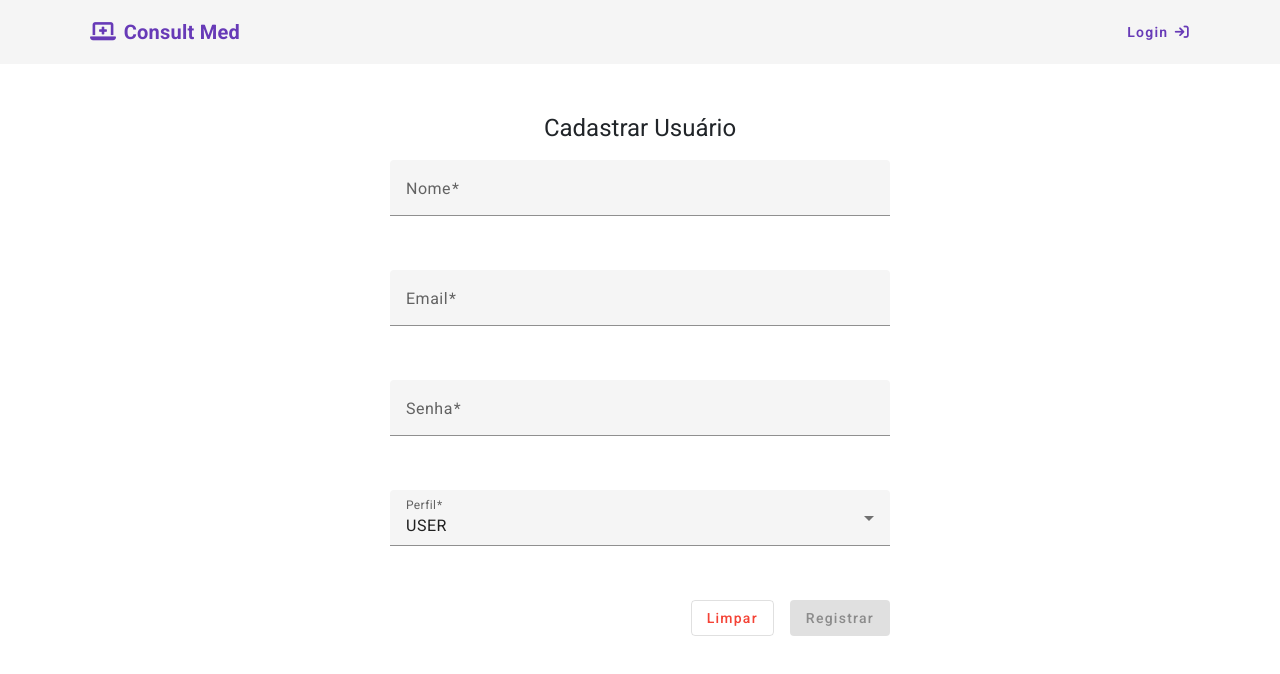
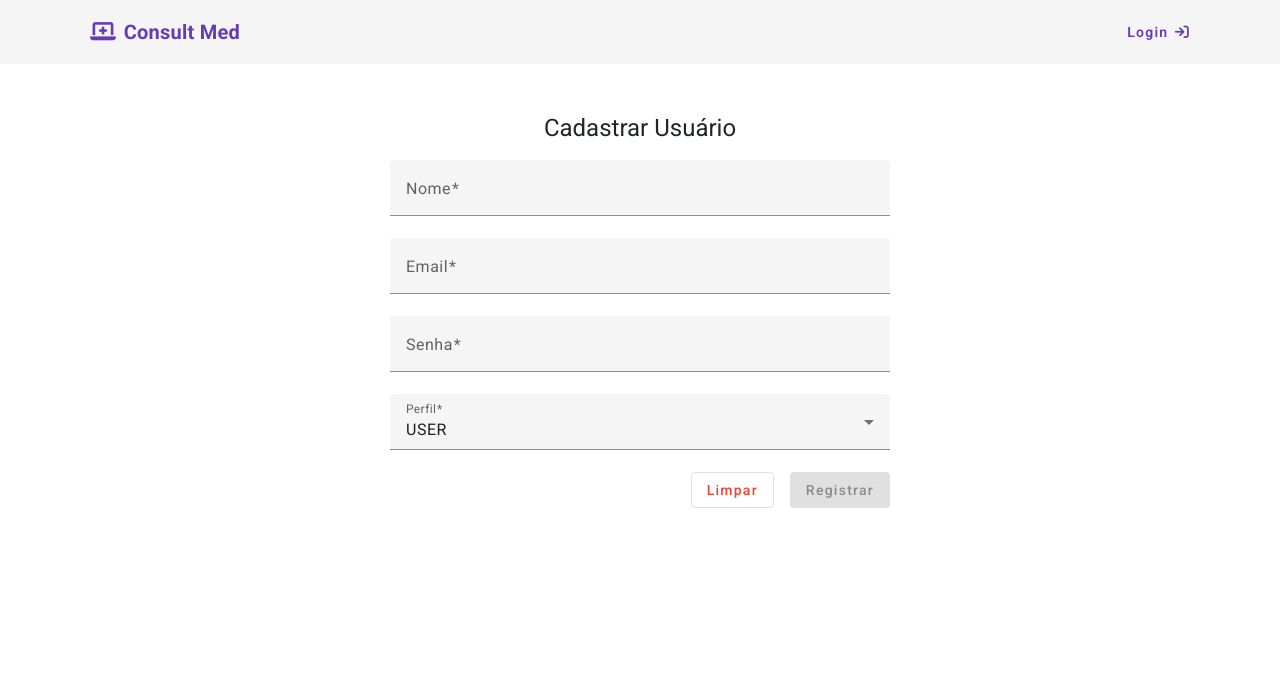
Before and after one commit to famgz/consult-med, an Angular app: page /auth/register in a window 1280 px wide. Shown: the top 674 px of the page. Built offline with nearby package versions, Linux system fonts and the light colour scheme.

Commit message:
fix: input spacements

```diff
--- a/src/app/modules/auth/components/login/login.component.html
+++ b/src/app/modules/auth/components/login/login.component.html
@@ -6,7 +6,8 @@
     style="width: 150px; height: auto"
   />
   <h1 class="text-primary text-center fw-semibold">Login</h1>
-  <form [formGroup]="form" (ngSubmit)="login()" class="_form">
+  <div class="_form">
+    <form [formGroup]="form" (ngSubmit)="login()">
       <mat-form-field>
         <mat-label>Email</mat-label>
         <input matInput formControlName="email" placeholder="email" />
@@ -44,3 +45,4 @@
       </div>
     </form>
   </div>
+</div>
--- a/src/app/modules/auth/components/register/register.component.html
+++ b/src/app/modules/auth/components/register/register.component.html
@@ -1,35 +1,22 @@
 <div class="container">
   <h1 class="mt-5 text-center">Cadastrar Usuário</h1>
-  <form [formGroup]="form" (ngSubmit)="register()" class="mx-auto _form">
-    <div class="row">
-      <div class="col-12">
+  <div class="_form">
+    <form [formGroup]="form" (ngSubmit)="register()" class="mx-auto">
       <mat-form-field>
         <mat-label>Nome</mat-label>
         <input matInput formControlName="name" />
       </mat-form-field>
-      </div>
-    </div>
 
-    <div class="row">
-      <div class="col-12">
       <mat-form-field>
         <mat-label>Email</mat-label>
         <input type="email" matInput formControlName="email" />
       </mat-form-field>
-      </div>
-    </div>
 
-    <div class="row">
-      <div class="col-12">
       <mat-form-field>
         <mat-label>Senha</mat-label>
         <input matInput type="password" formControlName="password" />
       </mat-form-field>
-      </div>
-    </div>
 
-    <div class="row">
-      <div class="col-12">
       <mat-form-field>
         <mat-label>Perfil</mat-label>
         <select matNativeControl formControlName="role" required>
@@ -38,8 +25,6 @@
           }
         </select>
       </mat-form-field>
-      </div>
-    </div>
 
       <div class="d-flex justify-content-end">
         <button mat-stroked-button color="warn" class="me-3" type="reset">
@@ -51,3 +36,4 @@
       </div>
     </form>
   </div>
+</div>
```
Lines whose indentation alone changed are shown as unchanged.
